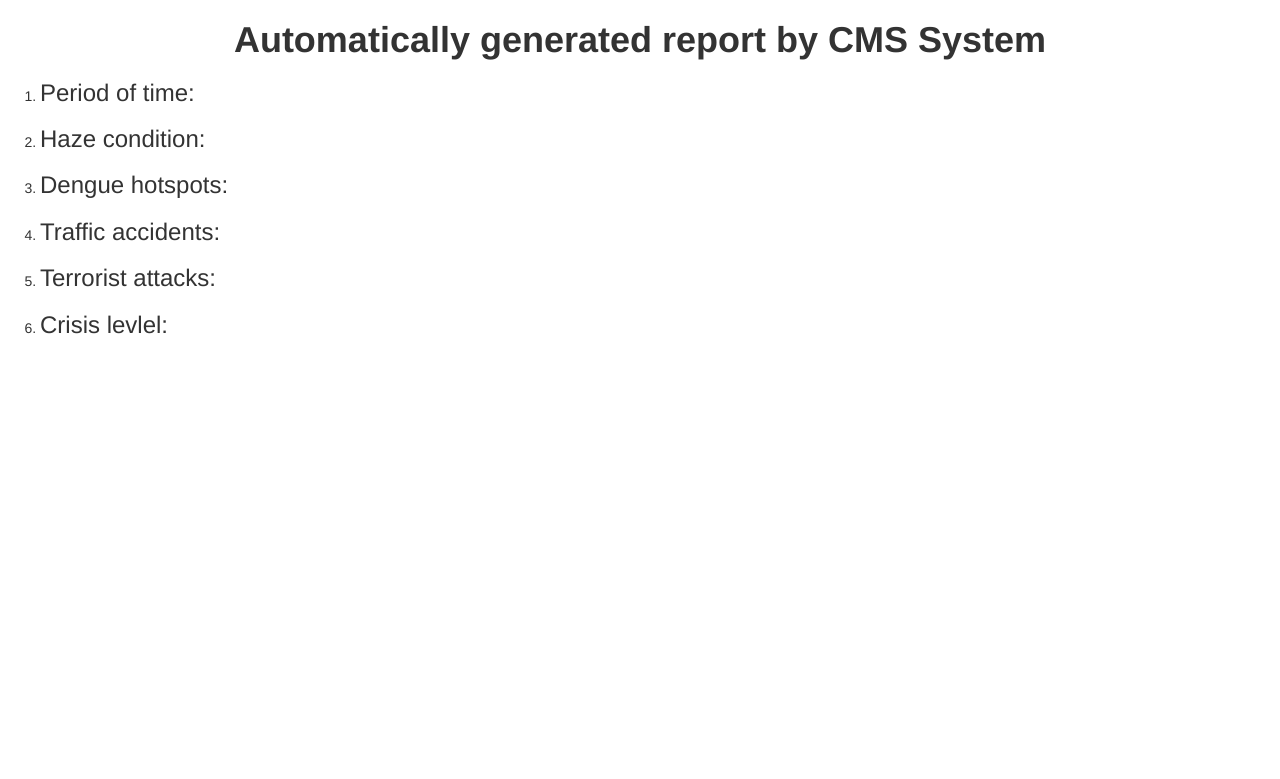
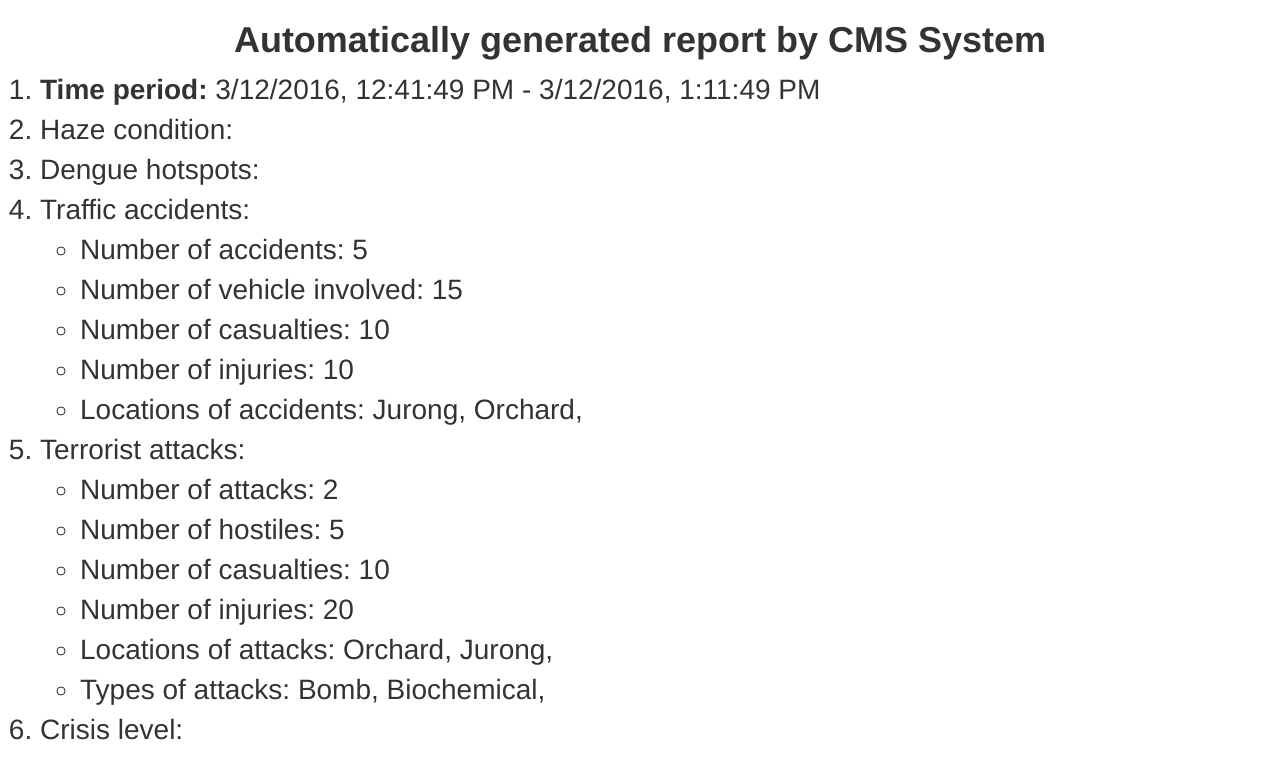
Before and after one commit to sohamghosh121/cz3003, a Django app: page /report/ in a window 1280 px wide. Shown: the top 779 px of the page. Run offline with Django 3.2, Linux system fonts and the light colour scheme; data that the repository does not hold is empty; some libraries are stand-ins or nearby versions.

Commit message:
Done half of the report content

```diff
--- a/cms/cms/pushapis/email_api.py
+++ b/cms/cms/pushapis/email_api.py
@@ -22,5 +22,6 @@ class EmailAPI:
         message.add_attachment('out.pdf','out.pdf')
         self.client.send(message)
 
-email = EmailAPI()
-email.pushUpdate("Test pdf","Hello World!")
+if __name__ == '__main__':
+    email = EmailAPI()
+    email.pushUpdate("Test pdf","Hello World!")
--- /dev/null
+++ b/cms/cms/report/urls.py
@@ -0,0 +1,7 @@
+from django.conf.urls import include, url
+from cms.report import views
+
+urlpatterns = [
+    url(r'^getTrafficInfo', views.getTrafficInfo),
+    url(r'^getTerroristInfo', views.getTerroristInfo)
+]
--- /dev/null
+++ b/cms/cms/report/views.py
@@ -0,0 +1,62 @@
+from django.http import HttpResponse, JsonResponse, HttpResponseBadRequest, HttpResponseForbidden
+from cms.models import TrafficEvent, TerroristEvent
+import requests
+
+def getTrafficInfo(request):
+	trafficEvents = TrafficEvent.objects.all()
+	response = {}
+	numVehicles = 0
+	numCasualties = 0
+	numInjuries = 0
+	locations = []
+	for trafficEvent in trafficEvents:
+		event = trafficEvent.event
+		numVehicles += trafficEvent.num_vehicles
+		numCasualties += event.num_casualties
+		numInjuries += event.num_injured
+		locations.append(event.location)
+	response['numTraffics'] = len(trafficEvents)
+	response['numVehicles'] = numVehicles
+	response['numCasualties'] = numCasualties
+	response['numInjuries'] = numInjuries
+	response['locations'] = list(set(locations))
+
+	response['numTraffics'] = 5
+	response['numVehicles'] = 15
+	response['numCasualties'] = 10
+	response['numInjuries'] = 10
+	response['locations'] = ['Jurong', 'Orchard']
+	return JsonResponse(response, safe=False)
+
+def getTerroristInfo(request):
+	terroristEvents = TerroristEvent.objects.all()
+	response = {}
+	numHostiles = 0;
+	numCasualties = 0;
+	numInjuries = 0;
+	locations = [];
+	attackTypes = [];
+	for terroristEvent in terroristEvents:
+		event = terroristEvent.event
+		numHostiles += event.num_hostiles
+		numCasualties += event.num_casualties
+		numInjuries += event.num_injured
+		locations.append(event.location)
+		attackTypes.append(event.attack_type)
+
+	response['numAttacks'] = len(terroristEvents);
+	response['numHostiles'] = numHostiles
+	response['numCasualties'] = numCasualties
+	response['numInjuries'] = numInjuries
+	response['locations'] = list(set(locations))
+	response['attackTypes'] = list(set(attackTypes))
+
+	response['numAttacks'] = 2
+	response['numHostiles'] = 5
+	response['numCasualties'] = 10
+	response['numInjuries'] = 20
+	response['locations'] = ['Orchard', 'Jurong']
+	response['attackTypes'] = ['Bomb', 'Biochemical']
+	return JsonResponse(response, safe=False)
+# def exportHazeImage:
+# def exportDengueImage:
--- a/cms/cms/static/js/report.js
+++ /dev/null
@@ -1,3 +0,0 @@
-function convertDateTime(datetime){
-
-}
--- a/cms/cms/templates/report.html
+++ b/cms/cms/templates/report.html
@@ -1,21 +1,120 @@
-<!-- {% load staticfiles %} -->
+{% load staticfiles %}
 <!DOCTYPE html>
 <html lang="en">
 <head>
 	<script src="https://ajax.googleapis.com/ajax/libs/jquery/2.1.4/jquery.min.js"></script>
 	<script src="http://maxcdn.bootstrapcdn.com/bootstrap/3.3.5/js/bootstrap.min.js"></script>
-	<script src="js/report.js"></script>
 	<link rel="stylesheet" href="https://maxcdn.bootstrapcdn.com/font-awesome/4.5.0/css/font-awesome.min.css">
 	<link rel="stylesheet" href="{% static 'bootstrap/css/bootstrap.css' %}">
+	<style>
+		ol li{
+			font-size: 200%;
+		}
+		ul li{
+			font-size: 100%;
+		}
+	</style>
 </head>
+
 <body>
 	<h1 style="text-align:center"><b>Automatically generated report by CMS System</b></h1>
 	<ol>
-		<li><h3>Period of time:</h3></li>
-		<li><h3>Haze condition:</h3></li>
-		<li><h3>Dengue hotspots:</h3></li>
-		<li><h3>Traffic accidents:</h3></li>
-		<li><h3>Terrorist attacks:</h3></li>
-		<li><h3>Crisis levlel:</h3></li>
+		<li id='time'></li>
+		<li>Haze condition:</li>
+		<li>Dengue hotspots:</li>
+		<li>Traffic accidents:
+			<ul>
+				<li id='accidents'></li>
+				<li id='vehicles'></li>
+				<li id='traffic-casualties'></li>
+				<li id='traffic-injuries'></li>
+				<li id='traffic-locations'></li>
+			</ul>
+		</li>
+		<li>Terrorist attacks:
+			<ul>
+				<li id='attacks'></li>
+				<li id='hostiles'></li>
+				<li id='terrorist-casualties'></li>
+				<li id='terrorist-injuries'></li>
+				<li id='terrorist-locations'></li>
+				<li id='terrorist-types'></li>
+			</ul>
+		</li>
+		<li>Crisis level:</li>
 	</ol>
+	<script>
+		var datetime = document.getElementById('time');
+		var endDateTime = Date.now();
+		var startDateTime = endDateTime - 30*60*1000;
+		endDateTime = new Date(endDateTime);
+		startDateTime = new Date(startDateTime);
+		datetime.innerHTML = "<b>Time period:</b> " + startDateTime.toLocaleString() + " - " + endDateTime.toLocaleString();
+
+		function displayTraffic(data){
+			var accidents = document.getElementById('accidents');
+			var vehicles = document.getElementById('vehicles');
+			var trafficCasualties = document.getElementById('traffic-casualties');
+			var trafficInjuries = document.getElementById('traffic-injuries');
+			var trafficLocations = document.getElementById('traffic-locations');
+
+			accidents.innerHTML = "Number of accidents: " + data['numTraffics'];
+			vehicles.innerHTML = "Number of vehicle involved: " + data['numVehicles'];
+			trafficCasualties.innerHTML = "Number of casualties: " + data['numCasualties'];
+			trafficInjuries.innerHTML = "Number of injuries: " + data['numInjuries'];
+			locationString = "Locations of accidents: ";
+			locations = data['locations'];
+			for(var i = 0;i < locations.length; i++){
+				locationString += locations[i];
+				locationString += ", ";
+			}
+			trafficLocations.innerHTML = locationString;
+		}
+
+		function displayTerrorist(data){
+			var attacks = document.getElementById('attacks');
+			var hostiles = document.getElementById('hostiles');
+			var terroristCasualties = document.getElementById('terrorist-casualties');
+			var terroristInjuries = document.getElementById('terrorist-injuries');
+			var terroristLocations = document.getElementById('terrorist-locations');
+			var terroristTypes = document.getElementById('terrorist-types');
+
+			attacks.innerHTML = "Number of attacks: " + data['numAttacks'];
+			hostiles.innerHTML = "Number of hostiles: " + data['numHostiles'];
+			terroristCasualties.innerHTML = "Number of casualties: " + data['numCasualties'];
+			terroristInjuries.innerHTML = "Number of injuries: " + data['numInjuries'];
+
+			locationString = "Locations of attacks: ";
+			locations = data['locations'];
+			for(var i = 0;i < locations.length; i++){
+				locationString += locations[i];
+				locationString += ", ";
+			}
+			terroristLocations.innerHTML = locationString;
+
+			var typeString = "Types of attacks: ";
+			var types = data['attackTypes'];
+			for(var i = 0;i < types.length; i++){
+				typeString += types[i];
+				typeString += ", ";
+			}
+			terroristTypes.innerHTML = typeString;
+		}
+
+		$.ajax({
+			url: 'getTrafficInfo',
+			data: {},
+			dataType: 'json'
+		}).done(function (data) {
+			displayTraffic(data);
+		});
+
+		$.ajax({
+			url: 'getTerroristInfo',
+			data: {},
+			dataType: 'json'
+		}).done(function (data) {
+			displayTerrorist(data);
+		});
+	</script>
 </body>
--- a/cms/cms/urls.py
+++ b/cms/cms/urls.py
@@ -21,14 +21,17 @@ import views
 import settings
 import operator.urls
 import admin.urls
+import report.urls
 
 urlpatterns = [
     url(r'^djangoadmin/', include(djangoadmin.site.urls)),
     url(r'^healthCheck/', views.healthCheck),
     url(r'^operator/', include('cms.operator.urls')),
     url(r'^admin/', include('cms.admin.urls')),
+    url(r'^report/', include('cms.report.urls')),
     url(r'^login_view', views.loginView),
     url(r'^login/', TemplateView.as_view(template_name='login.html')),
     url(r'^report/', TemplateView.as_view(template_name='report.html')),
     url(r'^getWeatherInfo', views.pullWeatherInfo),
+
 ] + static(settings.MEDIA_URL, document_root=settings.MEDIA_ROOT)
```
Also changed, not shown: cms/cms/models.py (+0 -27 lines), cms/cms/report/report.py (deleted), 1 other file.
